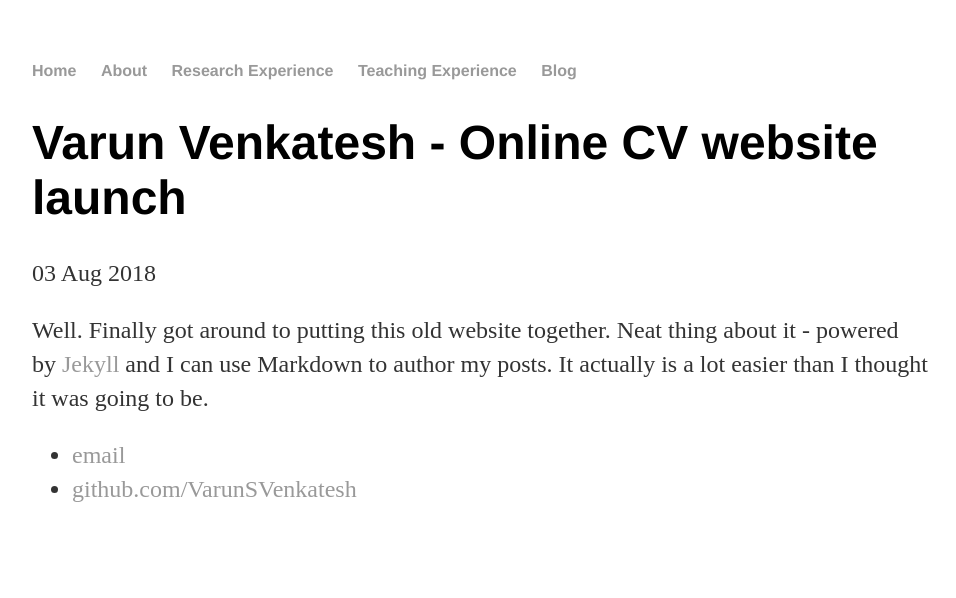
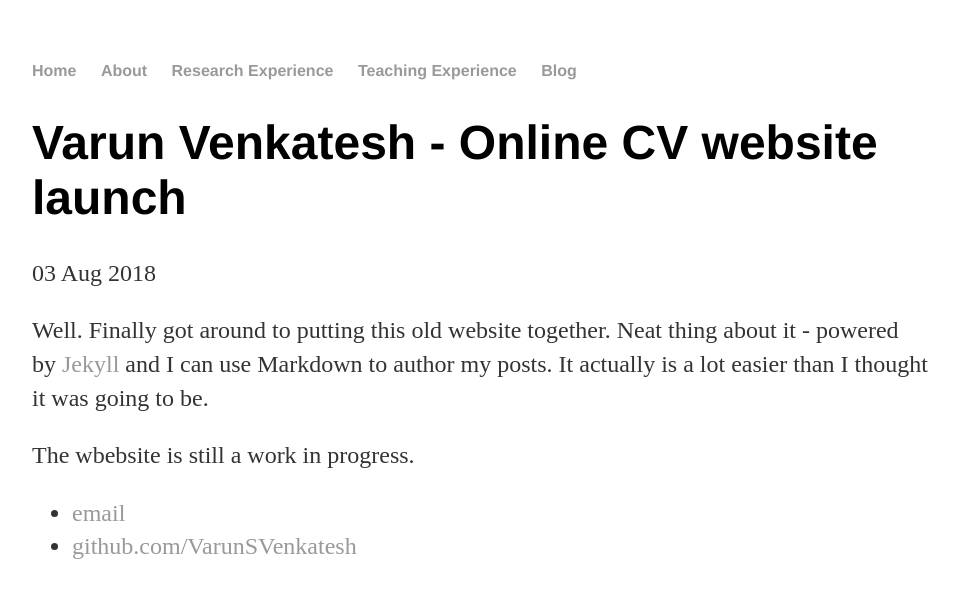
Before and after one commit to jcdwalle/VarunSVenkatesh.github.io, a Jekyll site: the page built from _posts/2018-08-03-Varun-Venkatesh-CV-website.md, in a window 1280 px wide. Shown: the top 598 px of the page, without its empty margins (160-1116 px from the left). Built offline with Jekyll 4.4.1, drawn with Linux system fonts in a browser that asks for light colours.

Commit message:
Update 2018-08-03-Varun-Venkatesh-CV-website.md

```diff
--- a/_posts/2018-08-03-Varun-Venkatesh-CV-website.md
+++ b/_posts/2018-08-03-Varun-Venkatesh-CV-website.md
@@ -7,3 +7,5 @@ date: 2018-08-03
 Well. Finally got around to putting this old website together.
 Neat thing about it - powered by [Jekyll](http://jekyllrb.com) and I can use Markdown to author my posts.
 It actually is a lot easier than I thought it was going to be.
+
+The wbebsite is still a work in progress.
```
